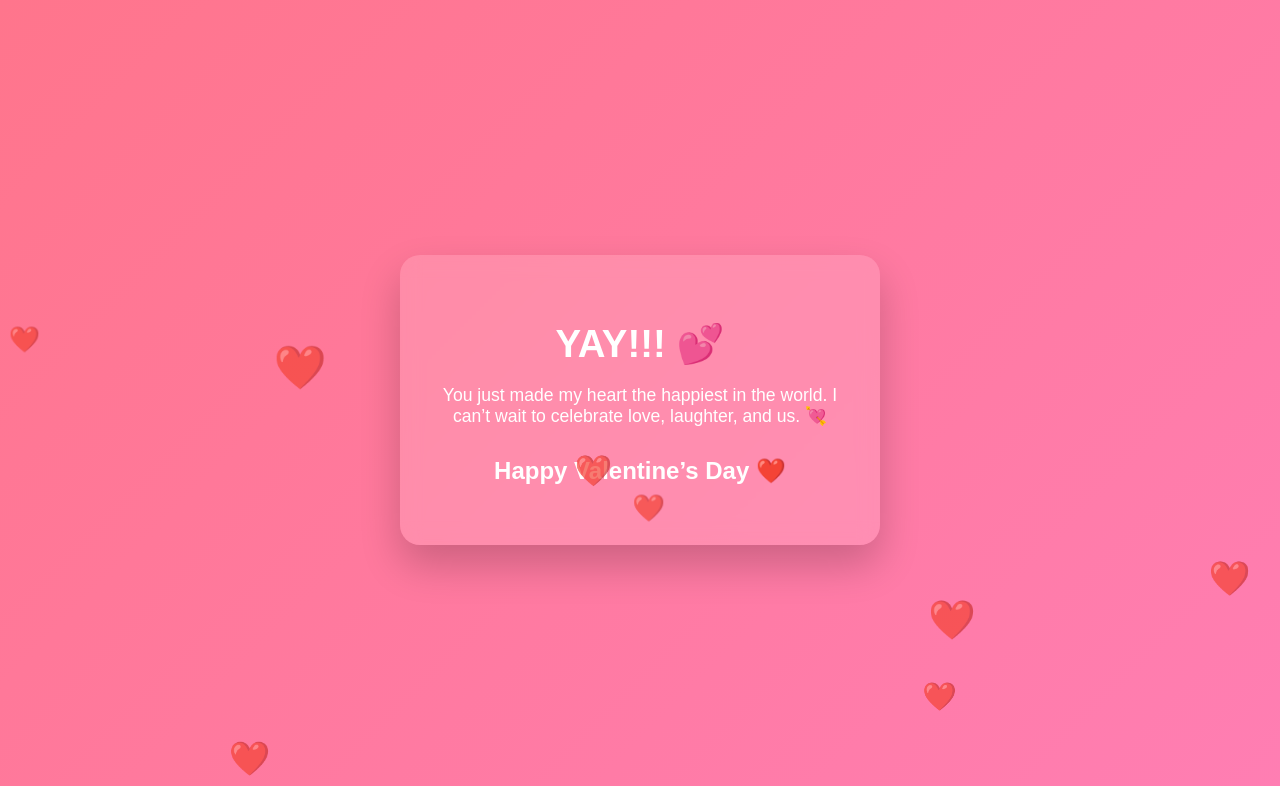
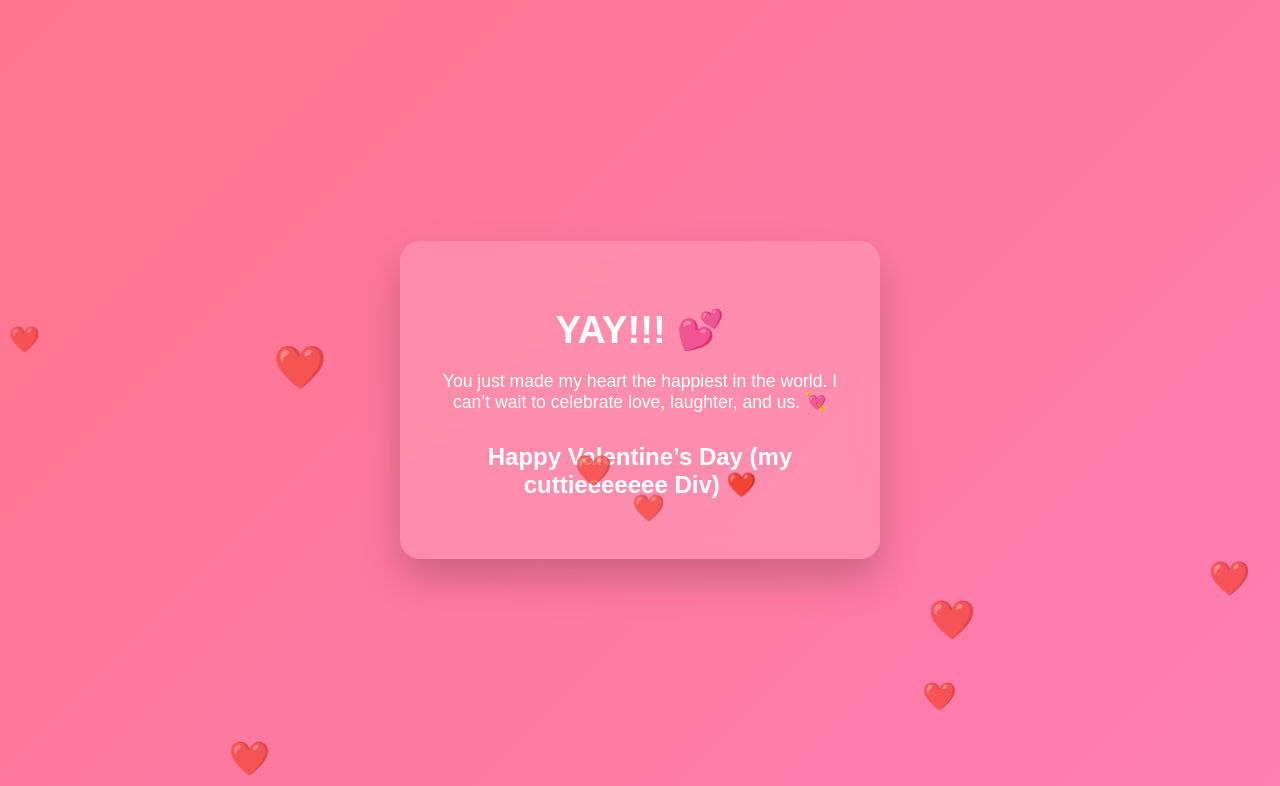
Before and after one commit to noopur2212/valentine, a plain HTML site: page index.html in a window 1280 px wide. Both pictures are taken after a click on the button "Yes 💖". Shown: the top 786 px of the page. Drawn offline with Linux system fonts and the light colour scheme.

Commit message:
Update index.html

```diff
--- a/index.html
+++ b/index.html
@@ -130,7 +130,7 @@
         You just made my heart the happiest in the world.
         I can’t wait to celebrate love, laughter, and us. 💘
       </p>
-      <h2>Happy Valentine’s Day ❤️</h2>
+      <h2>Happy Valentine’s Day (my cuttieeeeeee Div) ❤️</h2>
     `;
   }
 
```
